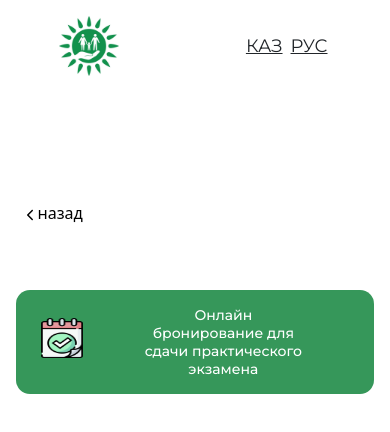
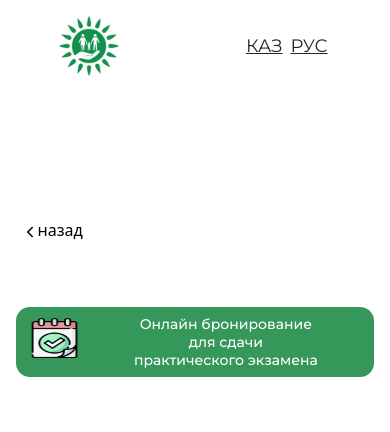
Before and after one commit to Galiyev19/front, a React (Create React App) app: page /reservation in a window 390 px wide. Shown: the top 432 px of the page. Built offline with nearby package versions, Linux system fonts and the light colour scheme.

Commit message:
Update Reservation.css

```diff
--- a/src/Components/Reservation/Reservation.css
+++ b/src/Components/Reservation/Reservation.css
@@ -59,7 +59,6 @@
 
 @media (max-width: 992px) {
   .link_btn_resev_exam{
-    flex-direction: column;
     text-align: center;
     width: 100%;
   }
@@ -134,4 +133,8 @@
     width: 20%;
   }
 
+   .link_btn_resev_exam{
+    padding: 8px;
+  }
+
 }
```
